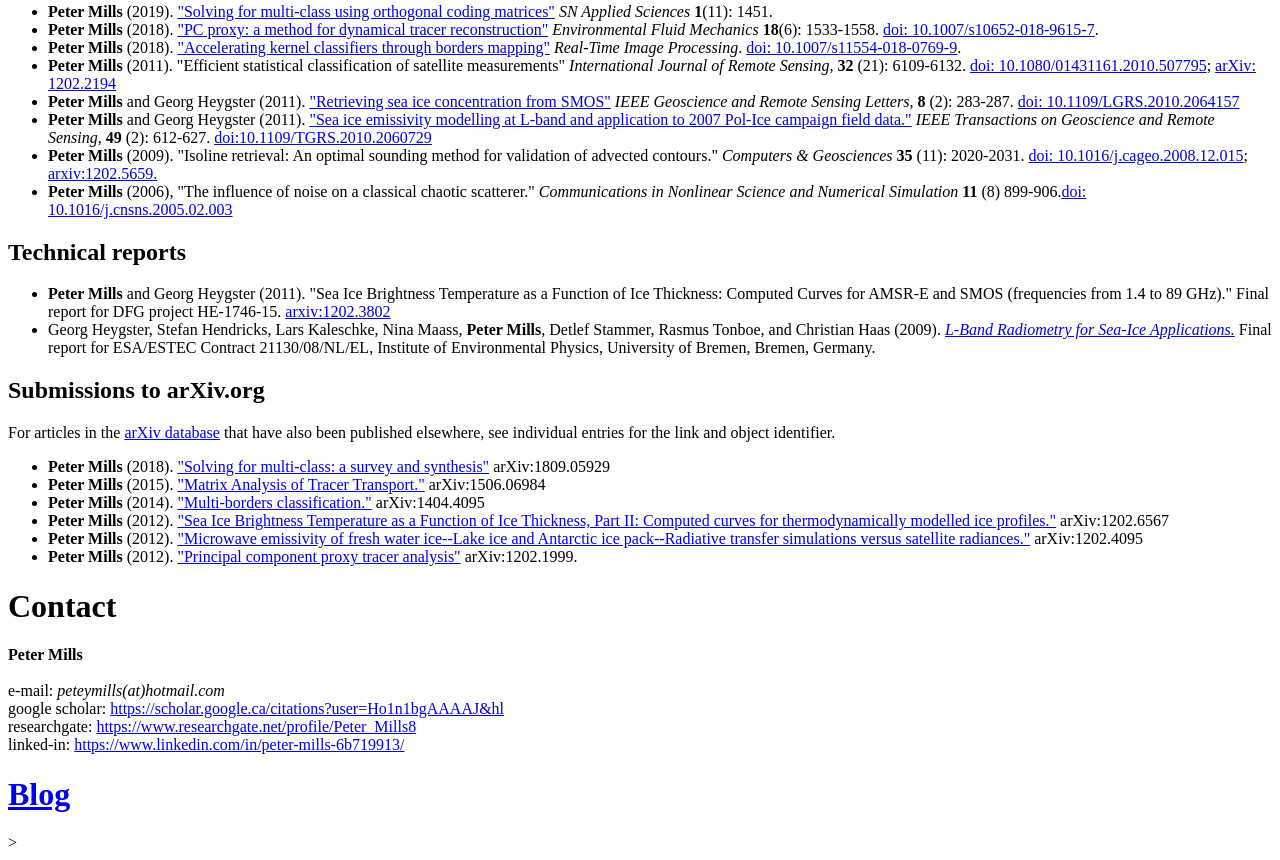
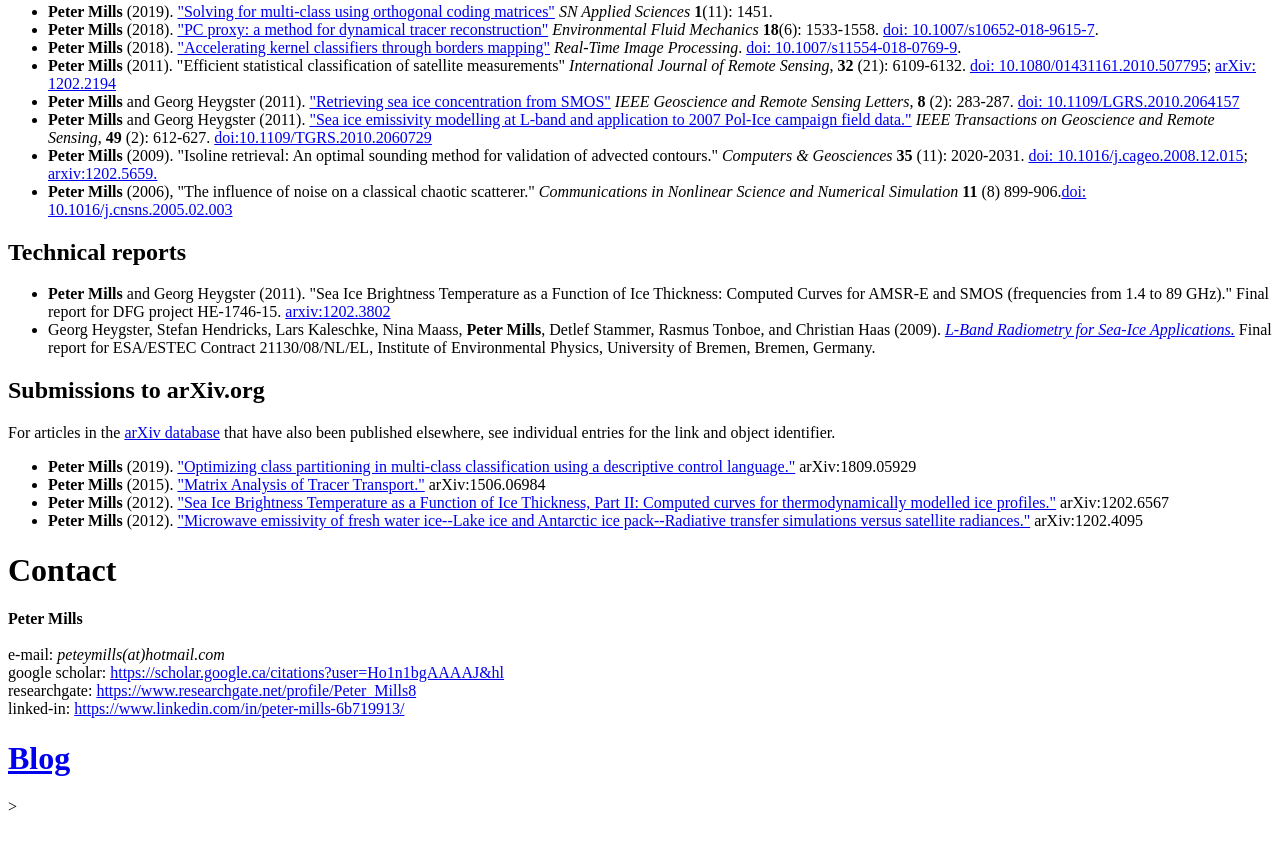
Before and after one commit to Peteysoft/Peteysoft.github.io, a plain HTML site: page index.html in a window 1280 px wide. Shown: the part 630-1490 px from the top of the page. After the commit the page ends 1454 px from the top, so only its background shows below. Drawn offline with Linux system fonts and the light colour scheme.

Commit message:
Updated publication list: removed redundant arxiv entries.

```diff
--- a/index.html
+++ b/index.html
@@ -79,14 +79,11 @@ at L-band and application to 2007 Pol-Ice campaign field data."</a>
 For articles in the <a href="http://arxiv.org">arXiv database</a> that have also been published elsewhere, see individual entries for the link and object identifier.
 
 <ul>
-        <li><b>Peter Mills</b> (2018). <a href="http://arxiv.org/abs/1809.05929">"Solving for multi-class: a survey and synthesis"</a>
+        <li><b>Peter Mills</b> (2019). <a href="http://arxiv.org/abs/1809.05929">"Optimizing class partitioning in multi-class classification using a descriptive control language."</a>
 		arXiv:1809.05929</li>
         <li><b>Peter Mills</b> (2015). <a href="http://arxiv.org/abs/1506.06984" >"Matrix Analysis of Tracer Transport."</a> arXiv:1506.06984</li>
-        <li><b>Peter Mills</b> (2014). <a href="http://arxiv.org/abs/1404.4095" >"Multi-borders classification."</a> arXiv:1404.4095</li>
         <li><b>Peter Mills</b> (2012). <a href="http://arxiv.org/abs/1202.6567">"Sea Ice Brightness Temperature as a Function of Ice Thickness, Part II: Computed curves for thermodynamically modelled ice profiles."</a> arXiv:1202.6567</li>
         <li><b>Peter Mills</b> (2012). <a href="http://arxiv.org/abs/1202.4095">"Microwave emissivity of fresh water ice--Lake ice and Antarctic ice pack--Radiative transfer simulations versus satellite radiances."</a> arXiv:1202.4095</li>
-        <li><b>Peter Mills</b> (2012). <a href="http://arxiv.org/abs/1202.1999">"Principal component proxy tracer analysis"</a>
-        arXiv:1202.1999.</li>
 </ul>
 
 <h1>Contact</h1>
```
